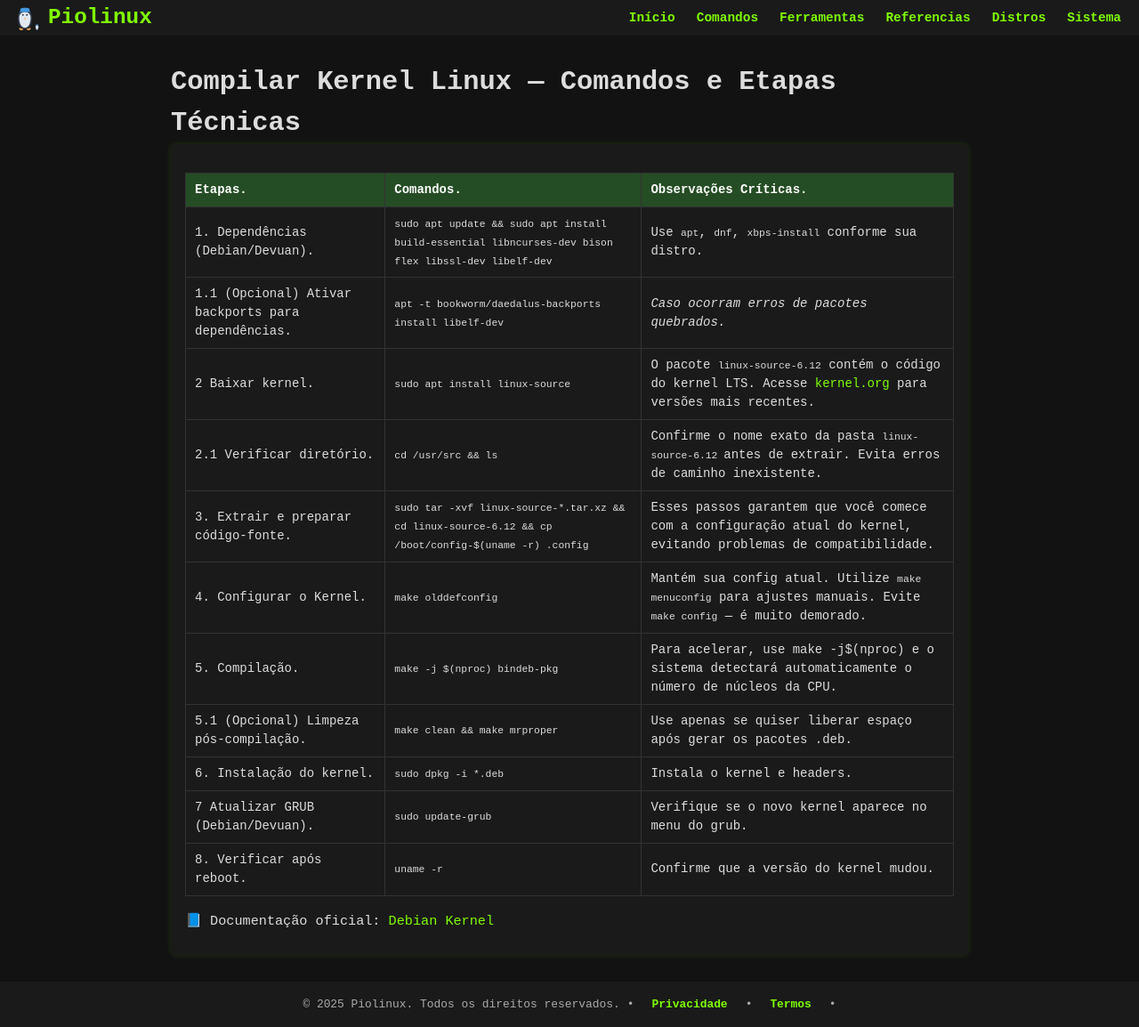
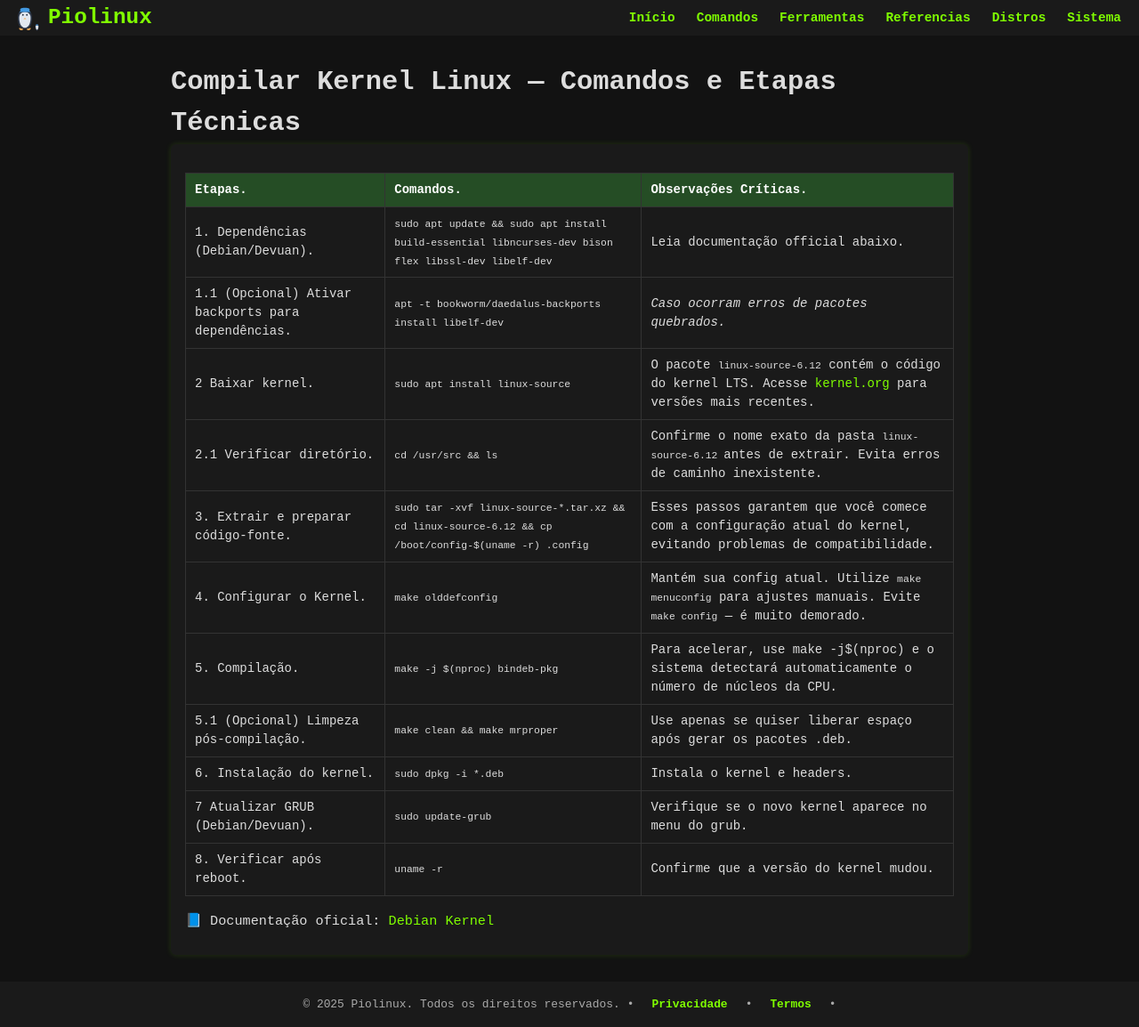
Before and after one commit to Piolinux/piolinux-site, a Jekyll site: the page built from _pages/_kernel/tabela-evergreen-como-compilar-o-kernel-linux.md, in a window 1280 px wide. Shown: the whole page at 89% size. Built offline with Jekyll 4.4.1, drawn with Linux system fonts in a browser that asks for light colours.

Commit message:
Update tabela-evergreen-como-compilar-o-kernel-linux.md

```diff
--- a/_pages/_kernel/tabela-evergreen-como-compilar-o-kernel-linux.md
+++ b/_pages/_kernel/tabela-evergreen-como-compilar-o-kernel-linux.md
@@ -4,7 +4,7 @@ title_custom: "Compilar Kernel Linux — Comandos e Etapas Técnicas | Piolinux"
 description_custom: "Tabela com comandos reais para compilar kernel Linux: dependências, configuração, make -j$(nproc), instalação e atualização do GRUB."
 title: "Compilar Kernel Linux — Comandos e Etapas Técnicas"
 permalink: /compilar-kernel/
-tags: [kernel, linux, compilacao, make, grub, xbps, apt, dnf, evergreen]
+tags: [kernel, linux, compilacao, make, grub, apt, evergreen]
 ---
 
 
@@ -27,7 +27,7 @@ tags: [kernel, linux, compilacao, make, grub, xbps, apt, dnf, evergreen]
     <tr>
       <td data-label="Etapa">1. Dependências (Debian/Devuan).</td>
       <td data-label="Comando"><code>sudo apt update && sudo apt install build-essential libncurses-dev bison flex libssl-dev libelf-dev</code></td>
-      <td data-label="Observação Crítica">Use <code>apt</code>, <code>dnf</code>, <code>xbps-install</code> conforme sua distro.</td>
+      <td data-label="Observação Crítica">Leia documentação official abaixo.</td>
     </tr>
     <tr>
       <td data-label="Etapa">1.1 (Opcional) Ativar backports para dependências.</td>
@@ -84,6 +84,6 @@ tags: [kernel, linux, compilacao, make, grub, xbps, apt, dnf, evergreen]
   </tbody>
 </table>
 
-<p>📘 Documentação oficial: <a href="https://wiki.debian.org/BuildADebianKernelPackage" target="_blank">Debian Kernel</a></p>
+<p>📘 Documentação oficial: <a href="https://kernel-team.pages.debian.net/kernel-handbook/ch-common-tasks.html#s-kernel-org-package" target="_blank">Debian Kernel</a></p>
 
 </section>
```
